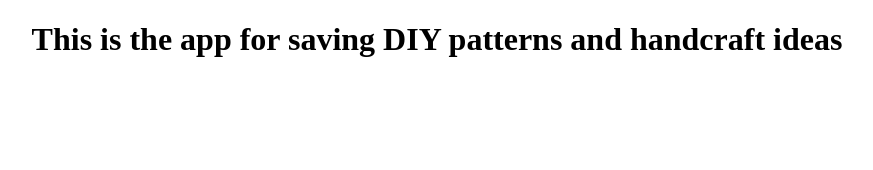
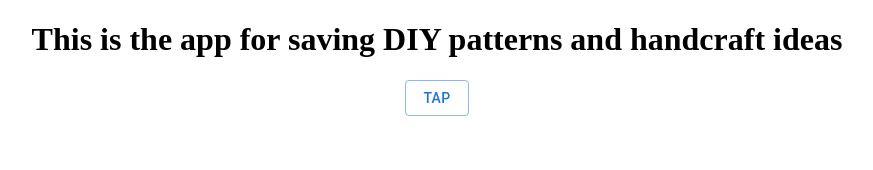
Before and after one commit to AngelinaStalnaya/Save-handmade-visual, a React (Create React App) app: page / in a window 1280 px wide. Shown: the top 170 px of the page, without its empty margins (203-1076 px from the left). Built offline with nearby package versions, Linux system fonts and the light colour scheme.

Commit message:
common btn added

```diff
--- a/package.json
+++ b/package.json
@@ -3,6 +3,9 @@
   "version": "0.1.0",
   "private": true,
   "dependencies": {
+    "@emotion/react": "^11.11.4",
+    "@emotion/styled": "^11.11.5",
+    "@mui/material": "^5.15.15",
     "@testing-library/jest-dom": "^5.17.0",
     "@testing-library/react": "^13.4.0",
     "@testing-library/user-event": "^13.5.0",
--- a/src/App.css
+++ b/src/App.css
@@ -2,7 +2,7 @@
   text-align: center;
 }
 
-.App-logo {
+/* .App-logo {
   height: 40vmin;
   pointer-events: none;
 }
@@ -11,23 +11,9 @@
   .App-logo {
     animation: App-logo-spin infinite 20s linear;
   }
-}
+} */
 
-.App-header {
-  background-color: #282c34;
-  min-height: 100vh;
-  display: flex;
-  flex-direction: column;
-  align-items: center;
-  justify-content: center;
-  font-size: calc(10px + 2vmin);
-  color: white;
-}
-
-.App-link {
-  color: #61dafb;
-}
-
+/*
 @keyframes App-logo-spin {
   from {
     transform: rotate(0deg);
@@ -35,4 +21,4 @@
   to {
     transform: rotate(360deg);
   }
-}
+} */
--- a/src/App.js
+++ b/src/App.js
@@ -1,9 +1,11 @@
 import "./App.css";
+import CommonBtn from "./components/buttons/CommonBtn/CommonBtn";
 
 function App() {
   return (
     <div className="App">
       <h1>This is the app for saving DIY patterns and handcraft ideas</h1>
+      <CommonBtn children="Tap" variant="outlined" />
     </div>
   );
 }
--- /dev/null
+++ b/src/components/buttons/CommonBtn/CommonBtn.css
@@ -0,0 +1,5 @@
+.commonBtn {
+    font-size: 25px;
+    font-weight: 500;
+    font-style: italic;
+}
--- /dev/null
+++ b/src/components/buttons/CommonBtn/CommonBtn.jsx
@@ -0,0 +1,14 @@
+import * as React from "react";
+import { Button } from "@mui/material";
+
+const CommonBtn = (props) => {
+
+
+  return (
+    <Button variant={props.variant} className="commonBtn" onClick={()=> alert('Clicked btn')}>
+      {props.children}
+    </Button>
+  );
+};
+
+export default CommonBtn;
```
Also changed, not shown: 1 other file (tests, documents, lock files or other folders).
